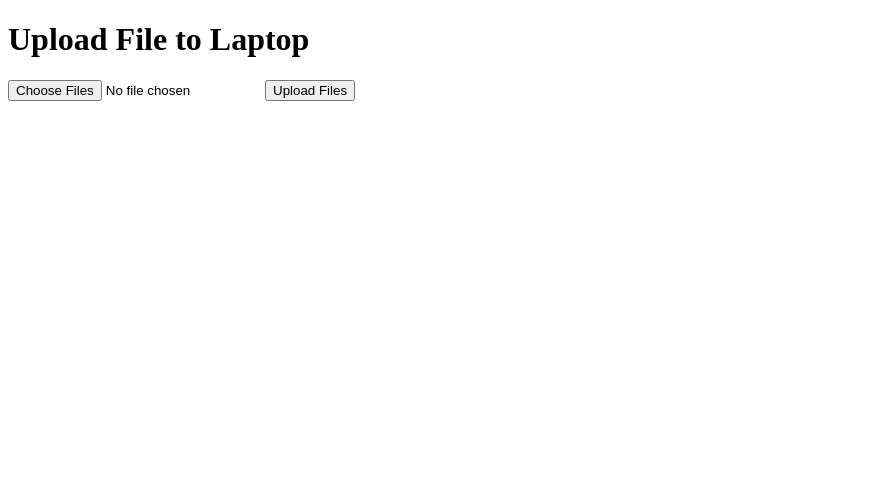
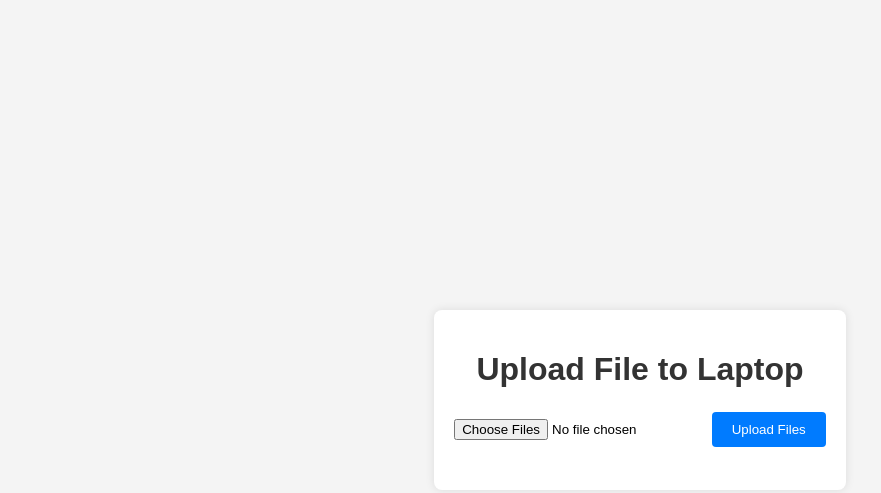
Before and after one commit to pillaiharish/file-upload-server-golang, a plain HTML site: page static/index.html in a window 1280 px wide. Shown: the whole page, without its empty margins (0-881 px from the left). Drawn offline with Linux system fonts and the light colour scheme.

Commit message:
Updated README and beautified index.html

```diff
--- a/static/index.html
+++ b/static/index.html
@@ -4,23 +4,70 @@
     <meta charset="UTF-8">
     <meta name="viewport" content="width=device-width, initial-scale=1.0">
     <title>File Uploader</title>
+    <style>
+        body {
+            font-family: Arial, sans-serif;
+            background-color: #f4f4f4;
+            margin: 0;
+            padding: 0;
+            display: flex;
+            justify-content: center;
+            align-items: center;
+            height: 100vh;
+        }
+        .container {
+            background-color: #ffffff;
+            padding: 20px;
+            border-radius: 8px;
+            box-shadow: 0 0 10px rgba(0, 0, 0, 0.1);
+            text-align: center;
+        }
+        h1 {
+            color: #333;
+        }
+        form {
+            margin: 20px 0;
+        }
+        input[type="file"] {
+            margin: 10px 0;
+        }
+        button {
+            background-color: #007bff;
+            color: white;
+            border: none;
+            padding: 10px 20px;
+            border-radius: 4px;
+            cursor: pointer;
+        }
+        button:hover {
+            background-color: #0056b3;
+        }
+        #message {
+            margin: 20px 0;
+            color: #ff0000;
+        }
+        #responseArea {
+            margin: 20px 0;
+            color: #007bff;
+        }
+    </style>
 </head>
 <body>
+    <div class="container">
         <h1>Upload File to Laptop</h1>
         <form id="uploadForm" enctype="multipart/form-data">
-        <input type="file" id="fileInput"  multiple required>
-        <!-- <input type="file" id="fileInput" required> -->
+            <input type="file" id="fileInput" multiple required>
             <button type="submit">Upload Files</button>
         </form>
         <p id="message"></p>
         <div id="responseArea"></div>
+    </div>
 
     <script>
         document.getElementById('uploadForm').addEventListener('submit', function(event) {
             event.preventDefault(); // Prevent the default form submission
             document.getElementById('message').innerText = "Uploading files started";
             const fileInput = document.getElementById('fileInput');
-            // const file = fileInput.files[0];
             const files = fileInput.files;
             if (files.length === 0) {
                 alert("Please select at least one file.");
@@ -31,8 +78,6 @@
             Array.from(files).forEach(file => {
                 formData.append('files', file);
             });
-
-            // formData.append('files', file);
 
             fetch('http://192.168.0.101:8989/upload', {
                 method: 'POST',
```
Also changed, not shown: 1 other file. Lines whose indentation alone changed are shown as unchanged.
